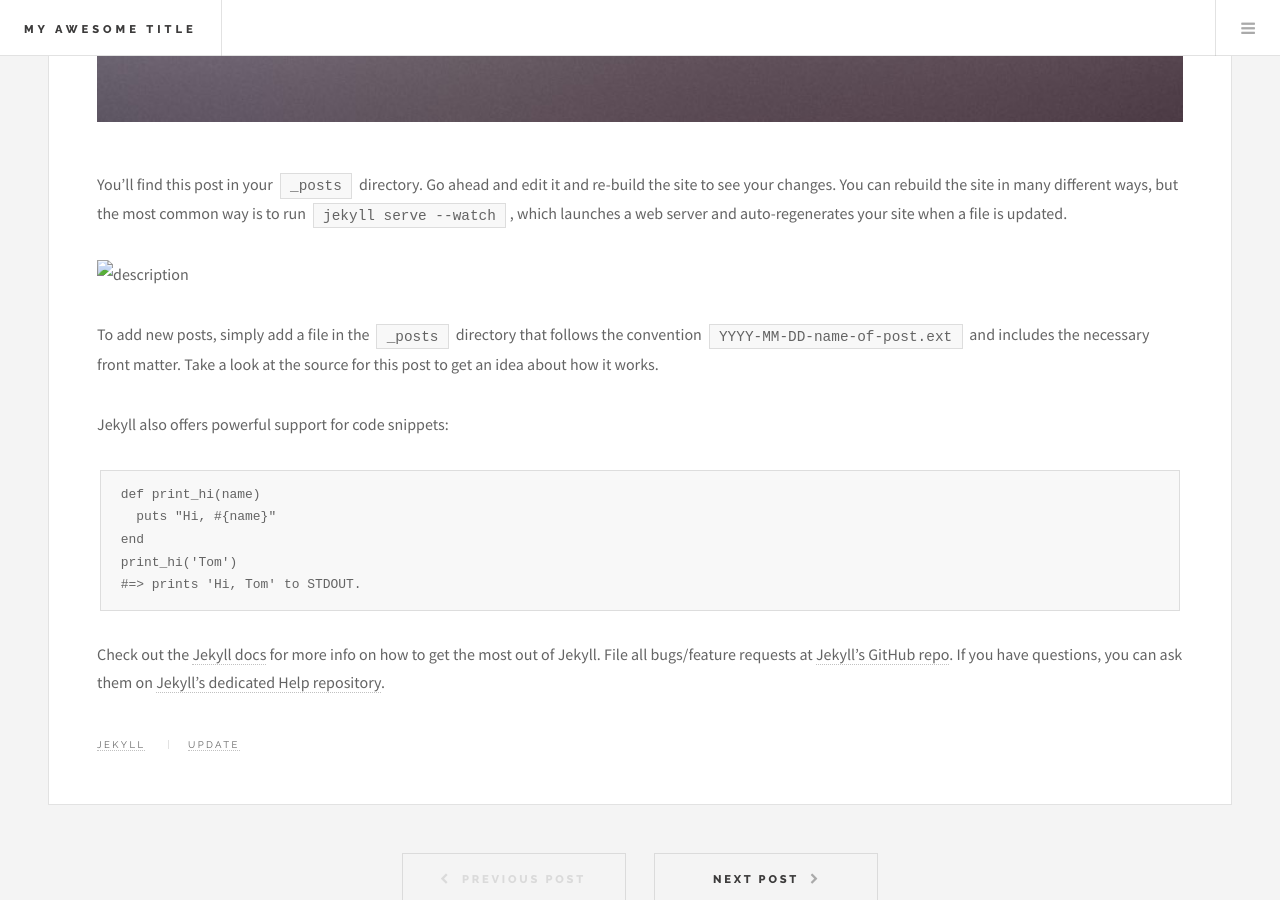
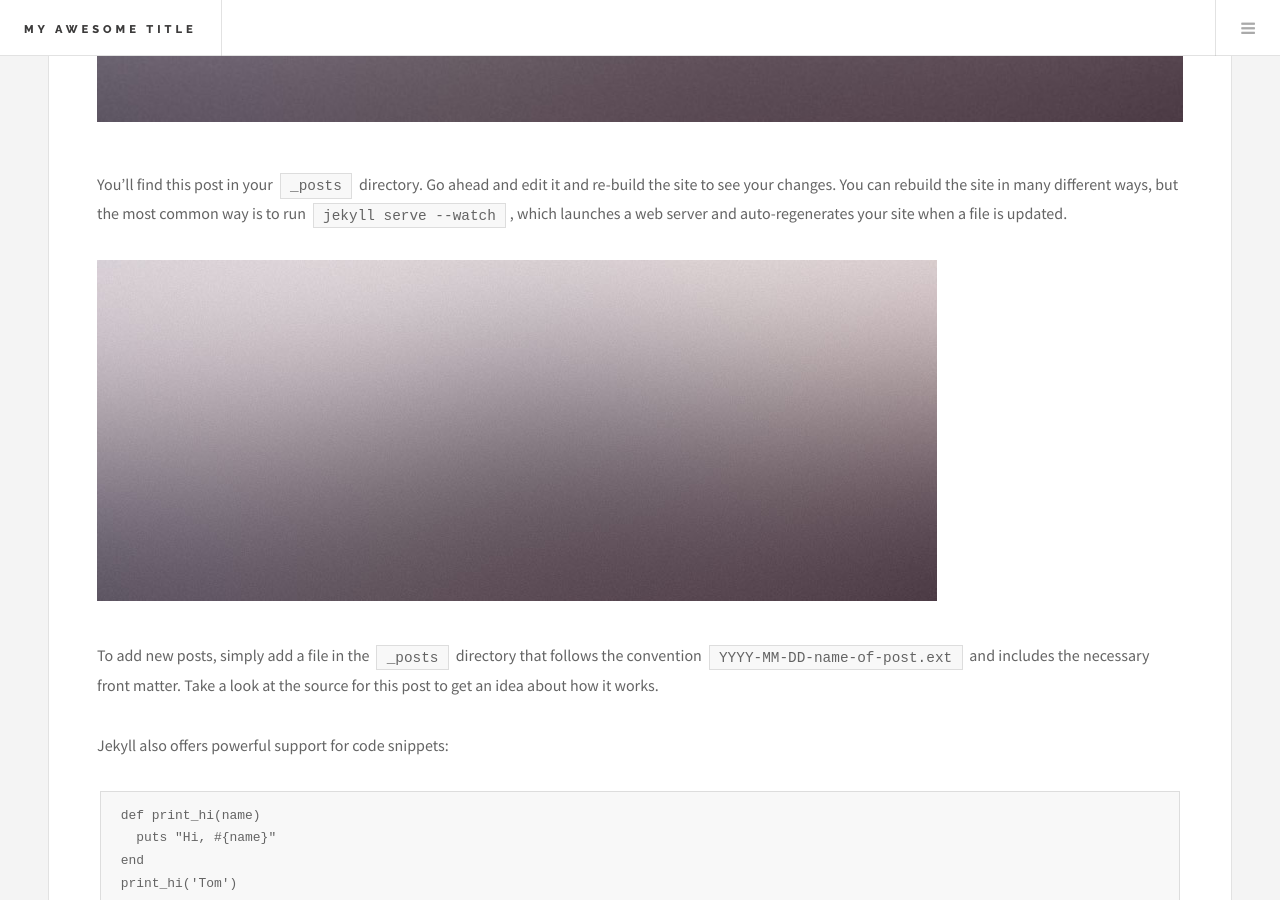
Before and after one commit to avildes/blog, a Jekyll site: the page built from _posts/2015-11-14-welcome-to-jekyll.markdown, in a window 1280 px wide and 900 px high, scrolled down 870 px. Built offline with Jekyll 4.4.1, drawn with Linux system fonts in a browser that asks for light colours; comment, search, counter and statistics services are not loaded.

Commit message:
image test3

```diff
--- a/_posts/2015-11-14-welcome-to-jekyll.markdown
+++ b/_posts/2015-11-14-welcome-to-jekyll.markdown
@@ -8,7 +8,7 @@ image: images/pic02.jpg
 ---
 You’ll find this post in your `_posts` directory. Go ahead and edit it and re-build the site to see your changes. You can rebuild the site in many different ways, but the most common way is to run `jekyll serve --watch`, which launches a web server and auto-regenerates your site when a file is updated.
 
-<img src="{{ site.burl }}images/pic02.jpg" alt="description"/>
+<img src="https://{{ site.burl }}images/pic02.jpg" alt="description"/>
 
 To add new posts, simply add a file in the `_posts` directory that follows the convention `YYYY-MM-DD-name-of-post.ext` and includes the necessary front matter. Take a look at the source for this post to get an idea about how it works.
 
```
